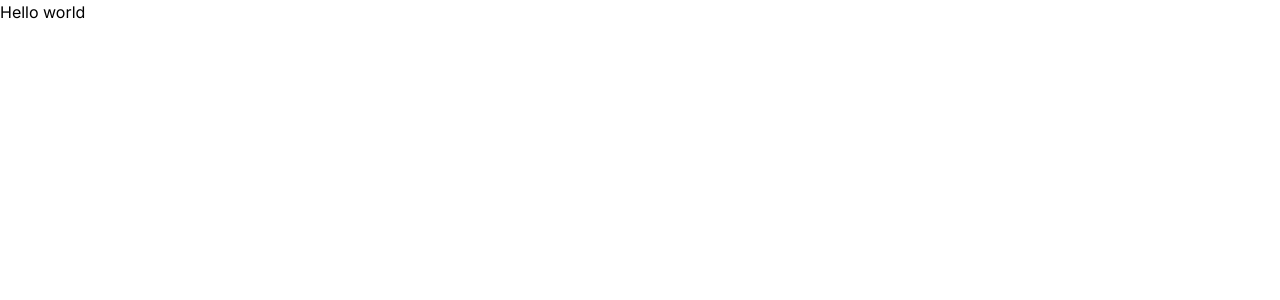
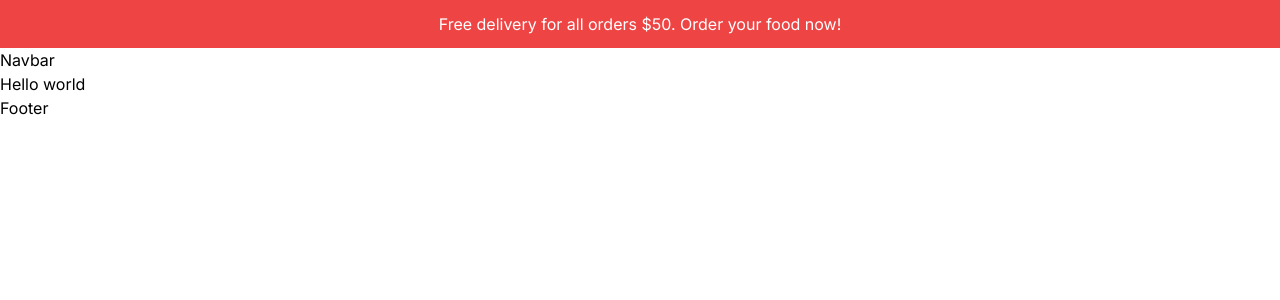
Before and after one commit to raahulvinod/Food-order-app, a Next.js app: page / in a window 1280 px wide. Shown: the top 300 px of the page. Built offline with nearby package versions, Linux system fonts and the light colour scheme.

Commit message:
Notification Bar Created

```diff
--- a/src/app/layout.tsx
+++ b/src/app/layout.tsx
@@ -1,22 +1,30 @@
-import './globals.css'
-import type { Metadata } from 'next'
-import { Inter } from 'next/font/google'
+import Notification from '@/components/Notification';
+import './globals.css';
+import type { Metadata } from 'next';
+import { Inter } from 'next/font/google';
+import Navbar from '@/components/Navbar';
+import Footer from '@/components/Footer';
 
-const inter = Inter({ subsets: ['latin'] })
+const inter = Inter({ subsets: ['latin'] });
 
 export const metadata: Metadata = {
   title: 'Create Next App',
   description: 'Generated by create next app',
-}
+};
 
 export default function RootLayout({
   children,
 }: {
-  children: React.ReactNode
+  children: React.ReactNode;
 }) {
   return (
     <html lang="en">
-      <body className={inter.className}>{children}</body>
+      <body className={inter.className}>
+        <Notification />
+        <Navbar />
+        {children}
+        <Footer />
+      </body>
     </html>
-  )
+  );
 }
--- /dev/null
+++ b/src/components/Footer.tsx
@@ -0,0 +1,7 @@
+import React from 'react';
+
+const Footer = () => {
+  return <div>Footer</div>;
+};
+
+export default Footer;
--- /dev/null
+++ b/src/components/Navbar.tsx
@@ -0,0 +1,7 @@
+import React from 'react';
+
+const Navbar = () => {
+  return <div>Navbar</div>;
+};
+
+export default Navbar;
--- /dev/null
+++ b/src/components/Notification.tsx
@@ -0,0 +1,11 @@
+import React from 'react';
+
+const Notification = () => {
+  return (
+    <div className="h-12 bg-red-500 text-white px-4 flex items-center justify-center text-center text-sm md:text-base cursor-pointer">
+      Free delivery for all orders $50. Order your food now!
+    </div>
+  );
+};
+
+export default Notification;
```
